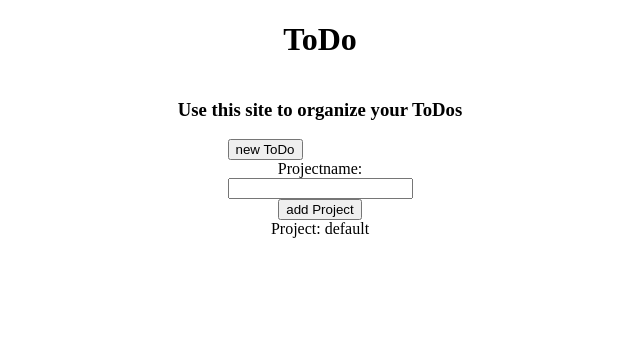
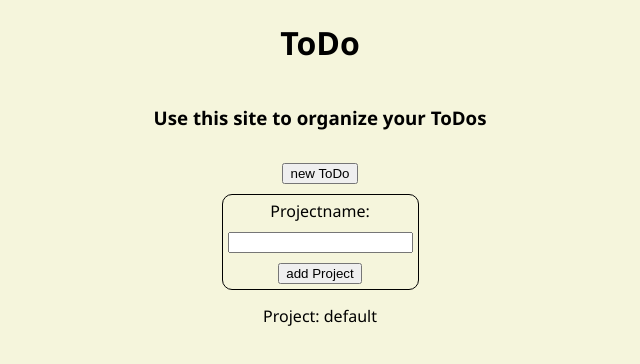
Before and after one commit to ImpeccableN/todo-list, a website built with webpack: page src/template.html in a window 1280 px wide. Both pictures are taken after a click on the button "new Project". Shown: the whole page, without its empty margins (320-960 px from the left). Built offline with nearby package versions, Linux system fonts and the light colour scheme.

Commit message:
started work on styles

```diff
--- a/src/js/dom.js
+++ b/src/js/dom.js
@@ -102,14 +102,14 @@ const createToDoForm = () => {
 };
 
 function createProjForm() {
-    const div = document.createElement("div");
+    const form = document.createElement("form");
     const input = document.createElement("input");
     const inputLabel = document.createElement("label");
     const button = document.createElement("button");
 
-    div.classList.toggle("flex");
+    form.classList.toggle("flex");
 
-    div.setAttribute("id", "newProjDiv");
+    form.setAttribute("id", "newProjForm");
     input.setAttribute("type", "text");
     input.setAttribute("id", "newProjInput");
     inputLabel.setAttribute("for", "newProjInput");
@@ -121,13 +121,13 @@ function createProjForm() {
     button.addEventListener("click", () => {
         newProj(input.value);
         createProjButton();
-        div.remove();
+        form.remove();
     });
 
-    content.appendChild(div);
-    div.appendChild(inputLabel);
-    div.appendChild(input);
-    div.appendChild(button);
+    content.appendChild(form);
+    form.appendChild(inputLabel);
+    form.appendChild(input);
+    form.appendChild(button);
 }
 
 export const createProjDom = (proj) => {
--- a/src/styles.css
+++ b/src/styles.css
@@ -2,6 +2,7 @@
     display: flex;
     flex-direction: column;
     align-items: center;
+    justify-content: space-around;
 }
 
 body {
@@ -10,4 +11,29 @@ body {
     flex-direction: column;
     align-items: center;
     width: 650px;
+    font-family: 'Segoe UI', Tahoma, Geneva, Verdana, sans-serif;
+    background-color: beige;
 }
+
+#content {
+    height: auto;
+    padding:10px 0 10px 0;
+}
+
+input {
+    margin: 5px;
+}
+
+label {
+    margin: 5px;
+}
+
+button {
+    margin: 5px;
+}
+
+form {
+    border: 1px solid black;
+    border-radius: 10px;
+    margin: 5px;
+}
--- a/src/template.html
+++ b/src/template.html
@@ -8,7 +8,7 @@
 <body>
     <h1>ToDo</h1>
     <h3>Use this site to organize your ToDos</h3>
-    <div id="content"></div>
-    <div id="todos"></div>
+    <div id="content" class="flex"></div>
+    <div id="todos" class="flex"></div>
 </body>
 </html>
```
